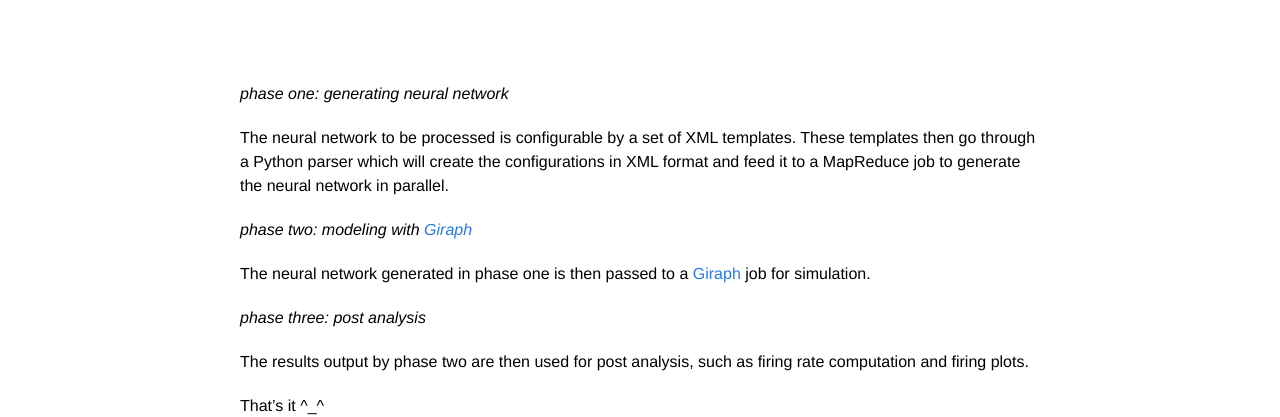
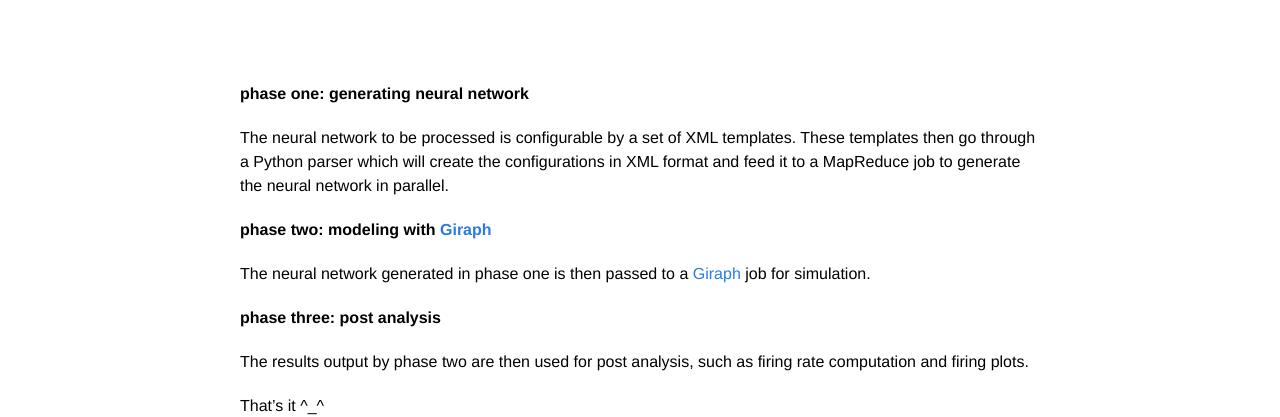
Before and after one commit to imsure/NeuralGiraph, a Jekyll site: the page built from _posts/2014-07-11-introduction.markdown, in a window 1280 px wide. Shown: the part 1109-1526 px from the top of the page. Built offline with Jekyll 4.4.1, drawn with Linux system fonts in a browser that asks for light colours.

```diff
--- a/_posts/2014-07-11-introduction.markdown
+++ b/_posts/2014-07-11-introduction.markdown
@@ -28,19 +28,19 @@ it is a effective model for large-scale iterative graph processing.
 
 ![basic work flow](/assets/work-flow.svg)
 
-_phase one: generating neural network_
+**phase one: generating neural network**
 
 The neural network to be processed is configurable by a set of XML
 templates. These templates then go through a Python parser which will
 create the configurations in XML format and feed it to a MapReduce
 job to generate the neural network in parallel.
 
-*phase two: modeling with [Giraph]*
+**phase two: modeling with [Giraph]**
 
 The neural network generated in phase one is then passed to a [Giraph]
 job for simulation.
 
-*phase three: post analysis*
+**phase three: post analysis**
 
 The results output by phase two are then used for post analysis, such
 as firing rate computation and firing plots.
```
